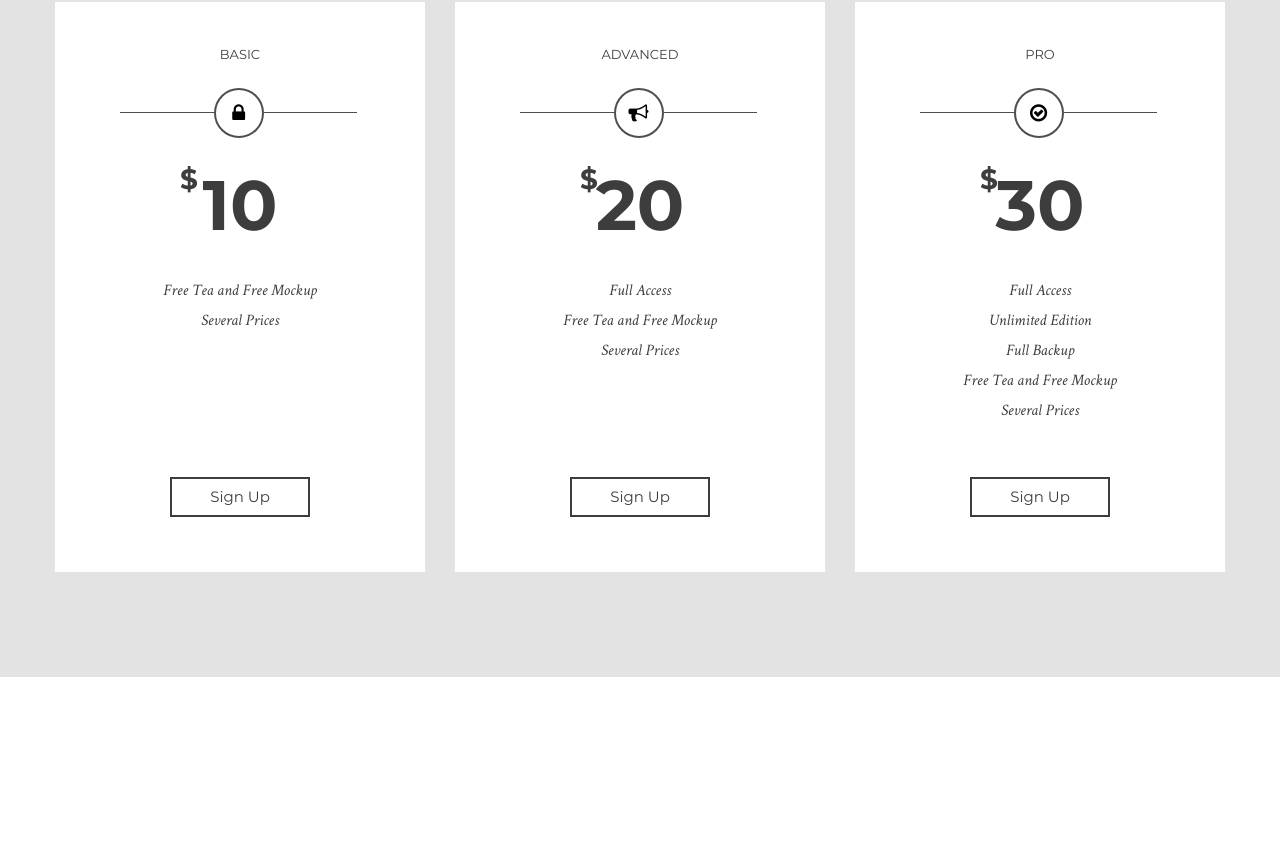
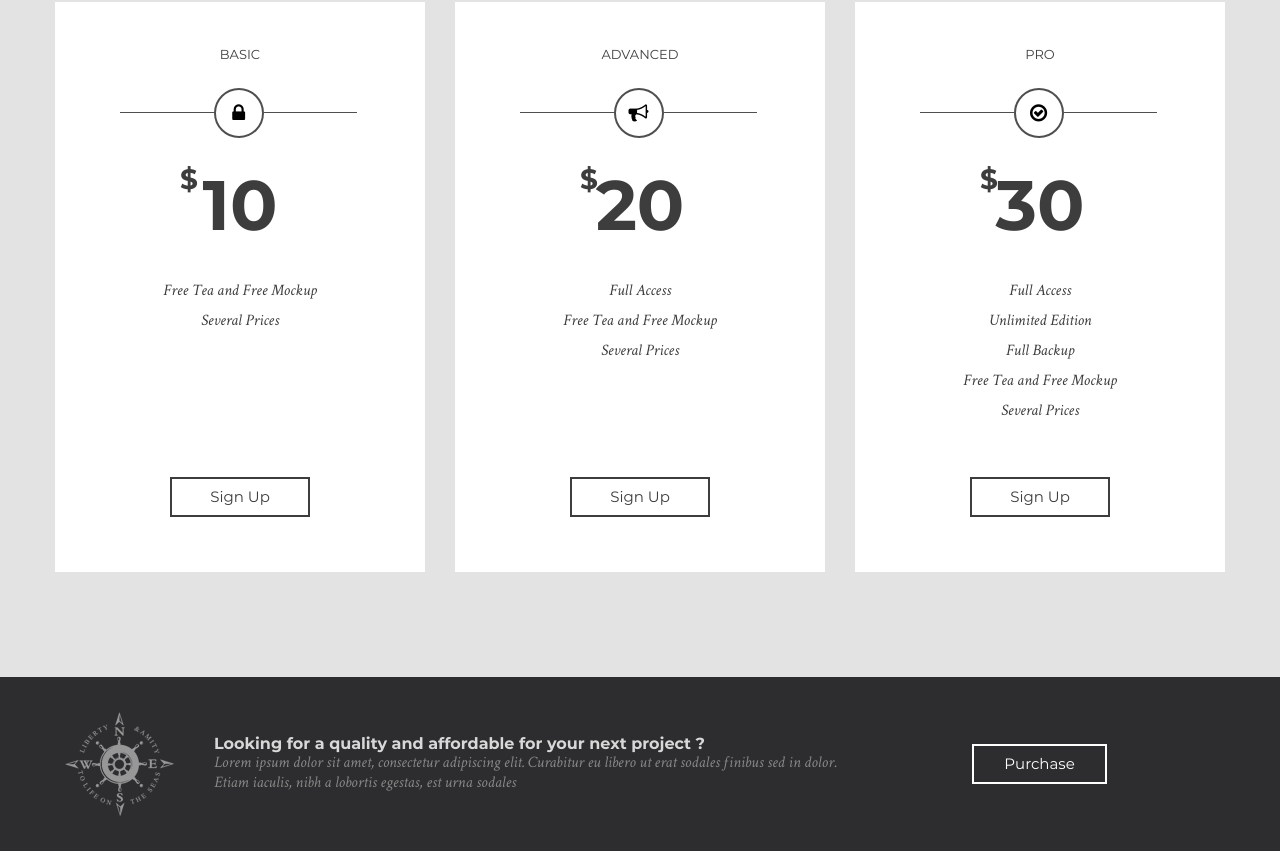
Before and after one commit to GeekHub-Frontend-CMS-8/Khodzitskyi_Yurii_hw_11, a plain HTML site: page assets/index.html in a window 1280 px wide. Shown: the part 6035-6886 px from the top of the page. Before the commit the page ends 6712 px from the top, so only its background shows below. Drawn offline with nearby package versions, Linux system fonts and the light colour scheme; files that its build step writes are made by us from their sources; a web font is replaced by a local one.

Commit message:
homepage looking section done

```diff
--- a/assets/index.html
+++ b/assets/index.html
@@ -653,6 +653,24 @@
         </div>
     </div>
 </section>
+<section class="homepage__looking__wrapper">
+    <div class="container homepage__looking__container">
+        <img src="img/homepage/homepage__looking-section__img.png" alt="compass">
+        <div class="homepage__looking__text__wrapper">
+            <h3 class="homepage__looking__text__headline">
+                Looking for a quality and affordable for your next project ?
+            </h3>
+            <p class="homepage__looking__text__paragraph">
+                Lorem ipsum dolor sit amet, consectetur adipiscing elit. Curabitur eu
+                libero ut erat sodales finibus sed in dolor.
+                Etiam iaculis, nibh a lobortis egestas, est urna sodales
+            </p>
+        </div>
+        <a href="#" class="button homepage__looking__button">
+            Purchase
+        </a>
+    </div>
+</section>
 <script
         src="https://code.jquery.com/jquery-3.3.1.min.js"
         integrity="sha256-FgpCb/KJQlLNfOu91ta32o/NMZxltwRo8QtmkMRdAu8="
--- /dev/null
+++ b/assets/sass/homepage/_looking-section.scss
@@ -0,0 +1,57 @@
+.homepage__looking {
+  &__wrapper {
+    background-color: #2d2d2f;
+  }
+  &__container {
+    display: flex;
+    flex-flow: row wrap;
+    align-items: center;
+    padding: 35px 10px;
+    img {
+      margin: auto;
+    }
+  }
+  &__text {
+    &__wrapper {
+      max-width: 630px;
+      margin:20px;
+      text-align: center;
+    }
+    &__headline {
+      color: #d8d8d8;
+      font-family: 'Montserrat-Bold', sans-serif;
+      font-size: 16px;
+      font-weight: 400;
+    }
+    &__paragraph {
+      color: #888888;
+      font-family: 'CrimsonText-Italic', serif;
+      font-size: 16px;
+      line-height: 20px;
+    }
+  }
+  &__button {
+    display: flex;
+    justify-content: center;
+    align-items: center;
+    width: 100%;
+    max-width: 135px;
+    min-height: 40px;
+    padding: 0;
+    margin: 0 auto;
+    border: 2px solid #fff;
+    transition: 0.3s;
+    &:hover {
+      background-color: #fff;
+      color: #3e3d3d;
+    }
+  }
+}
+@media only screen and (min-width: 815px) {
+  .homepage__looking__container img {
+    margin:0 20px 0 0;
+  }
+  .homepage__looking__text__wrapper {
+    text-align: left;
+  }
+}
--- a/assets/sass/main.scss
+++ b/assets/sass/main.scss
@@ -11,3 +11,4 @@
 @import "homepage/team-section";
 @import "homepage/portfolio-section";
 @import "homepage/prices-section";
+@import "homepage/looking-section";
```
Also changed, not shown: build/index.html (+18 -0 lines), assets/img/homepage/homepage__looking-section__img.png (added), build/css/main.css, build/img/homepage/homepage__looking-section__img.png (added).
